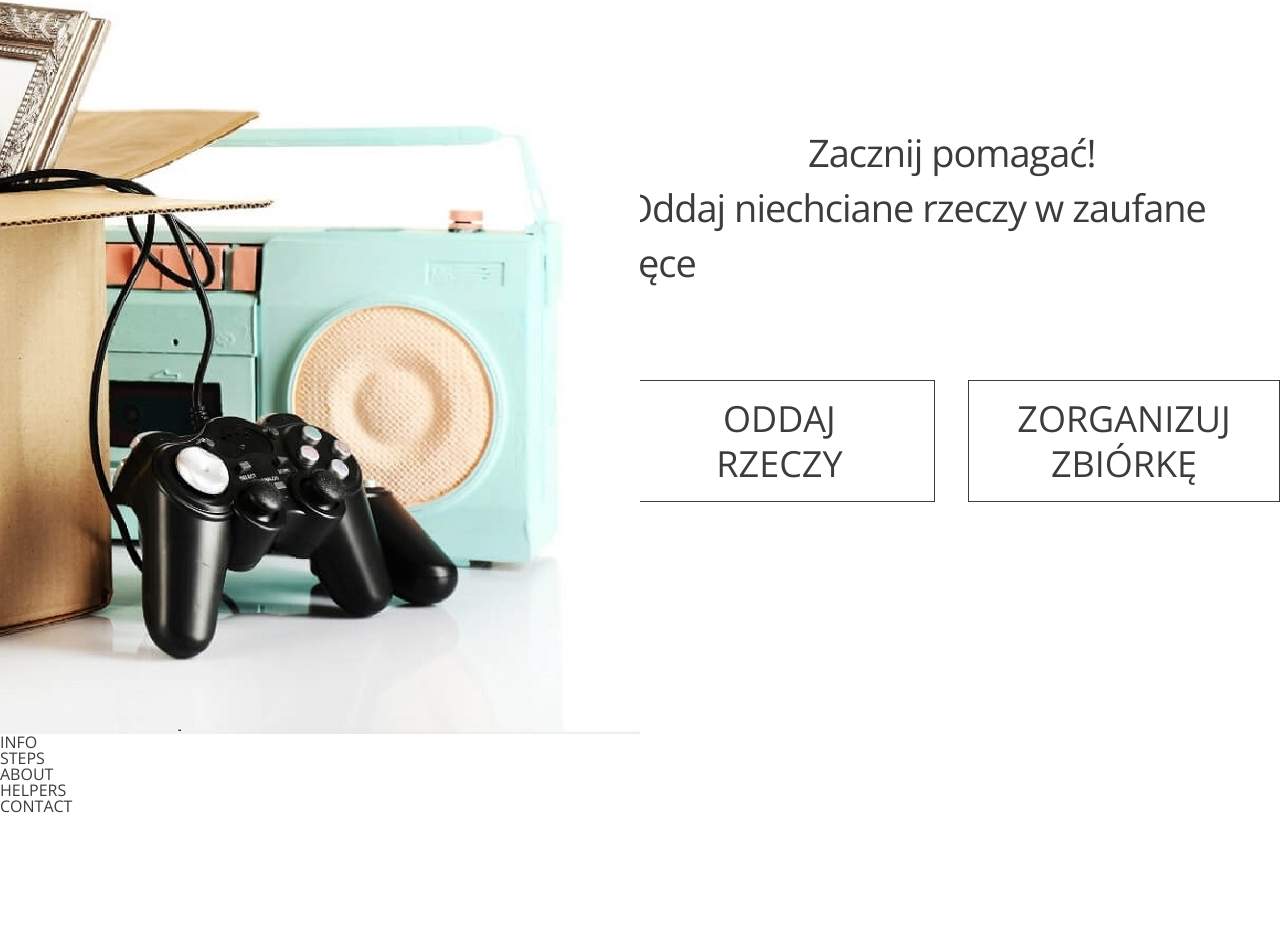
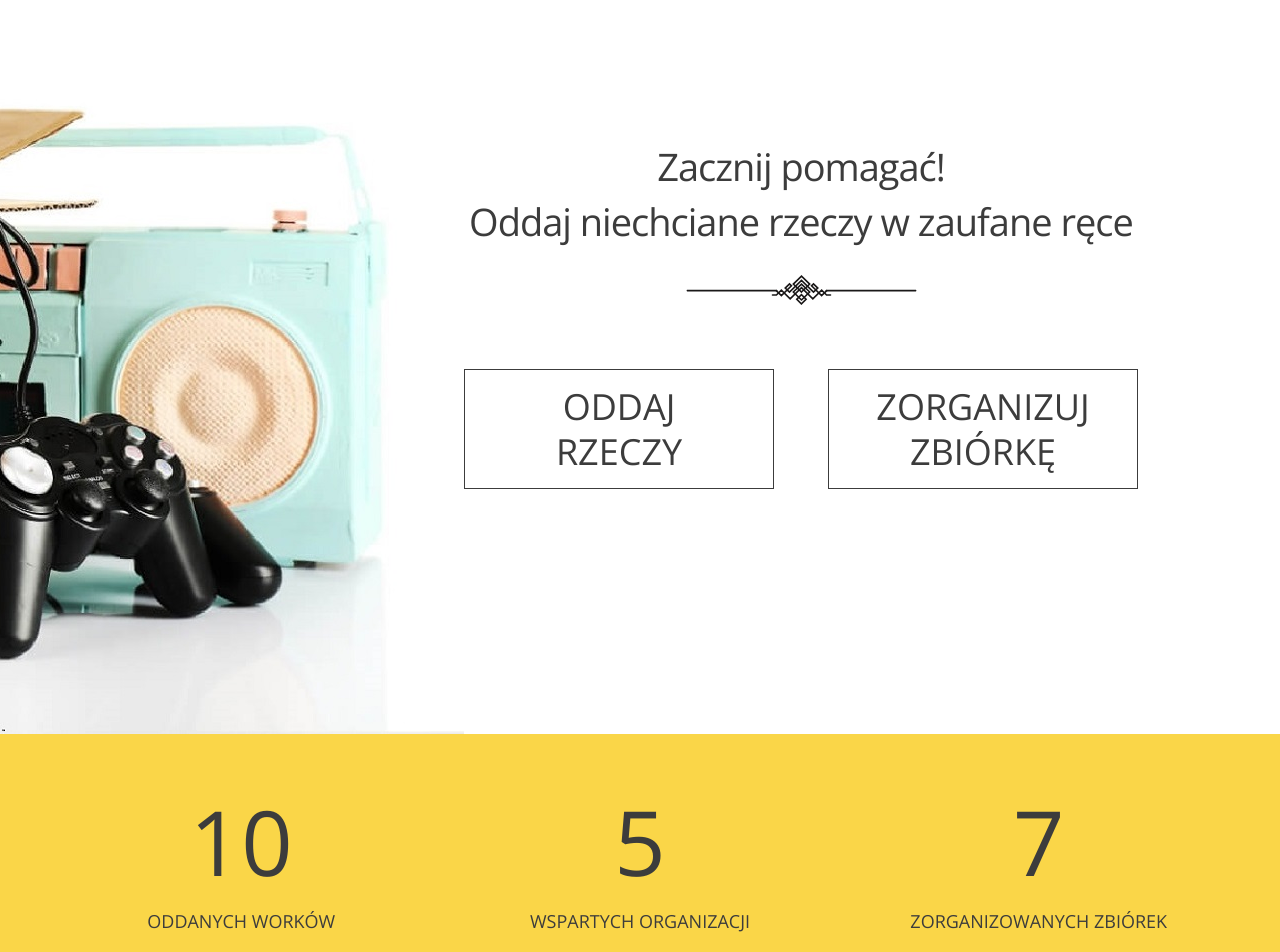
Before and after one commit to Morfozaur/shareconomy, a React (Create React App) app: page /#/ in a window 1280 px wide. Shown: the part 271-1223 px from the top of the page. Before the commit the page ends 1088 px from the top, so only its background shows below. Built offline with nearby package versions, Linux system fonts and the light colour scheme.

Commit message:
Header-info i przymiarki do RWD

```diff
--- a/src/components/Menu.js
+++ b/src/components/Menu.js
@@ -19,23 +19,23 @@ const Menu = () => {
     return (
         <menu className='menu'>
             <div className="menu__login">
-                <div className="login__button"><Link to="/logowanie">Zaloguj</Link></div>
-                <div className="login__button"><Link to="/rejestracja">Załóż konto</Link></div>
+                <div className="menu__button"><Link to="/logowanie">Zaloguj</Link></div>
+                <div className="menu__button menu__button--bordered"><Link to="/rejestracja">Załóż konto</Link></div>
             </div>
             <ul className='menu__main'>
-                <li className='main__link'>
+                <li className='menu__link menu__link--bordered'>
                     <div onClick={() => scrollToPage('info')}>Start</div>
                 </li>
-                <li className='main__link'>
+                <li className='menu__link'>
                     <div onClick={() => scrollToPage('steps')}>O co chodzi?</div>
                 </li>
-                <li className='main__link'>
+                <li className='menu__link'>
                     <div onClick={() => scrollToPage('about')}>O nas</div>
                 </li>
-                <li className='main__link'>
+                <li className='menu__link'>
                     <div onClick={() => scrollToPage('helpers')}>Fundacja i organizacje</div>
                 </li>
-                <li className='main__link'>
+                <li className='menu__link menu__link--last'>
                     <div onClick={() => scrollToPage('contact')}>Kontakt</div>
                 </li>
             </ul>
--- a/src/components/home/HomeHeader.js
+++ b/src/components/home/HomeHeader.js
@@ -17,14 +17,16 @@ const HomeHeader = () => {
                 <img className='cover__img' src={cover} alt="cover"/>
             </div>
             <div className="toform">
-                <h2 className="toform__title">
+                <div className="toform__group">
+                    <div className="toform__title">
                         <span>Zacznij pomagać!</span>
                         <span>Oddaj niechciane rzeczy w zaufane ręce</span>
-                </h2>
+                    </div>
                     <Decoration/>
                     <div className="toform__buttons">
                         <div className="toform__btn btn--big" onClick={toLogin}><span>Oddaj</span><span>Rzeczy</span></div>
                         <div className="toform__btn btn--big" onClick={toLogin}><span>Zorganizuj</span><span>Zbiórkę</span></div>
+                    </div>
                 </div>
             </div>
         </section>
--- a/src/components/home/HomeInfo.js
+++ b/src/components/home/HomeInfo.js
@@ -1,9 +1,16 @@
 import React from 'react';
+import InfoGroup from "./elements/InfoGroup";
 
 const HomeInfo = () => {
+    const infoData = [
+        {header: 10, lead: 'Oddanych worków', text:'Lorem ipsum dolor sit amet, consectetur adipisc Pellentesque vel enim a elit viverra elementuma. Aliquam erat volutpat. '},
+        {header: 5, lead: 'Wspartych organizacji', text:'Lorem ipsum dolor sit amet, consectetur adipisc Pellentesque vel enim a elit viverra elementuma. Aliquam erat volutpat. '},
+        {header: 7, lead: 'Zorganizowanych zbiórek', text:'Lorem ipsum dolor sit amet, consectetur adipisc Pellentesque vel enim a elit viverra elementuma. Aliquam erat volutpat. '}
+    ]
     return (
         <section className='info'>
-            INFO
+            {infoData.map(({header, lead, text}) =>
+                <InfoGroup header={header} lead={lead} text={text}/>)}
         </section>
     );
 }
--- /dev/null
+++ b/src/components/home/elements/InfoGroup.js
@@ -0,0 +1,13 @@
+import React from 'react';
+
+const InfoGroup = ({header, lead, text}) => {
+    return (
+        <div className="info__group">
+            <div className="info__header">{header}</div>
+            <div className="info__lead">{lead}</div>
+            <p className="info__text">{text}</p>
+        </div>
+    );
+}
+
+export default InfoGroup;
--- a/src/scss/elements/_buttons.scss
+++ b/src/scss/elements/_buttons.scss
@@ -13,5 +13,6 @@
     line-height: 2.812rem;
     text-transform: uppercase;
     border: 1px solid $base-color;
+    background: white;
   }
 }
--- a/src/scss/main.scss
+++ b/src/scss/main.scss
@@ -2,8 +2,10 @@
 @import "settings/colors";
 @import "settings/fonts";
 @import "settings/base";
+@import 'settings/mixins';
 
 @import "elements/buttons";
 
 @import "sections/menu";
 @import "sections/home-header";
+@import "sections/home-info";
--- a/src/scss/sections/_home-header.scss
+++ b/src/scss/sections/_home-header.scss
@@ -1,27 +1,35 @@
 .header {
-  position: relative;
   display: flex;
   height: 840px;
-  .cover, .toform {
+  padding: 0 8.875rem;
+  .cover {
+    position: relative;
     width: 50%;
   }
   .cover__img {
     position: absolute;
+    z-index: -1;
     bottom: 0;
-    left: 50%;
-    transform: translateX(-100%);
+    right: 0
+    //left: 50%;
+    //transform: translateX(-100%);
   }
   .toform {
-    height: 350px;
-    width: 674px;
-    align-self: center;
-    &, &__title, &__buttons {
+    &__group {
+      height: 350px;
+      width: 674px;
+      align-self: center;
+    }
+    &, &__group, &__title, &__buttons {
       display: flex;
       flex-direction: column;
       justify-content: center;
       align-items: center;
     }
     &__title {
+      font-size: 2.375rem;
+      line-height: 3.437rem;
+      letter-spacing: -1px;
       margin-bottom: 1.625rem;
       align-items: center;
     }
@@ -32,4 +40,22 @@
       margin-top: 4rem;
     }
   }
+  @include narrow-pc {
+    justify-content: center;
+    .toform {
+      width: 683px;
+    }
+  }
+  @include tablet {
+    justify-content: center;
+    .cover {
+      display: none;
+    }
+  }
+  @include phone {
+    justify-content: center;
+    .cover {
+      display: none;
+    }
+  }
 }
--- /dev/null
+++ b/src/scss/sections/_home-info.scss
@@ -0,0 +1,52 @@
+.info {
+  display: flex;
+  justify-content: space-between;
+  align-items: flex-start;
+  padding: 2.875rem 11rem 5.375rem;
+  width: 100%;
+  background: $theme-color;
+  &__group {
+    display: flex;
+    flex-direction: column;
+    align-items: center;
+    width: 315px;
+  }
+  &__header {
+    font-size: 5.625rem;
+    line-height: 7.625rem;
+  }
+  &__lead {
+    margin: 0.625rem 0 1.437rem;
+    font-size: 1.125rem;
+    text-align: center;
+    text-transform: uppercase;
+  }
+  &__text {
+    text-align: center;
+  }
+  @include narrow-pc {
+    padding-inline: 0;
+    justify-content: space-evenly;
+  }
+  @include tablet {
+    padding-inline: 4rem;
+    justify-content: center;
+    gap: 4rem;
+    &__group {
+      width: 30%;
+      max-width: 315px;
+      flex-shrink: 1;
+    }
+  }
+  @include phone {
+    padding-inline: 2rem;
+    justify-content: center;
+    gap: 3rem;
+    flex-wrap: wrap;
+    &__group {
+      min-width: 200px;
+      width: 40%;
+      flex-shrink: 1;
+    }
+  }
+}
--- a/src/scss/sections/_menu.scss
+++ b/src/scss/sections/_menu.scss
@@ -7,26 +7,34 @@
     display: flex;
     justify-content: flex-end;
   }
-  .login__button {
+  &__button {
     cursor: pointer;
     padding: 0.625rem;
     margin-left: 0.625rem;
     font-size: 0.875rem;
-    &:last-of-type {
+    &--bordered {
       border: 1px solid $theme-color;
       font-size: 0.812rem;
     }
   }
-  .main__link {
+  &__link {
     cursor: pointer;
     font-size: 1.125rem;
     padding: 0.625rem 1.25rem;
     margin-left: 1rem;
-    &:first-of-type {
+    &--bordered {
       border: 1px solid $base-color;
     }
-    &:last-of-type {
+    &--last {
       padding-right: 0;
     }
   }
+  @include tablet {
+    padding-inline: 0;
+    width: 720px;
+    margin: 0 auto;
+    &__link--last {
+      padding: 0.625rem 1rem;
+    }
+  }
 }
--- a/src/scss/settings/_base.scss
+++ b/src/scss/settings/_base.scss
@@ -1,4 +1,4 @@
-body {
+* {
   box-sizing: border-box;
 }
 
--- a/src/scss/settings/_fonts.scss
+++ b/src/scss/settings/_fonts.scss
@@ -7,9 +7,3 @@ body {
   font-family: $font-base;
   color: $base-color;
 }
-
-h2 {
-  font-size: 2.375rem;
-  line-height: 3.437rem;
-  letter-spacing: -1px;
-}
--- /dev/null
+++ b/src/scss/settings/_mixins.scss
@@ -0,0 +1,19 @@
+@mixin narrow-pc {
+  @media (min-width: 1200px) and (max-width: 1649px) {@content;}
+}
+
+@mixin mobile {
+  @media (max-width: 1199px) {@content;}
+}
+
+@mixin tablet {
+  @media (min-width: 777px) and (max-width: 1199px) {@content;}
+}
+
+@mixin phone {
+  @media (max-width: 776px) {@content;}
+}
+
+@mixin small {
+  @media (max-width: 576px) {@content;}
+}
```
Lines whose indentation alone changed are shown as unchanged.
